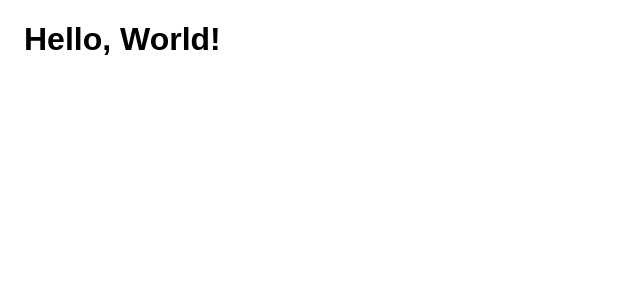
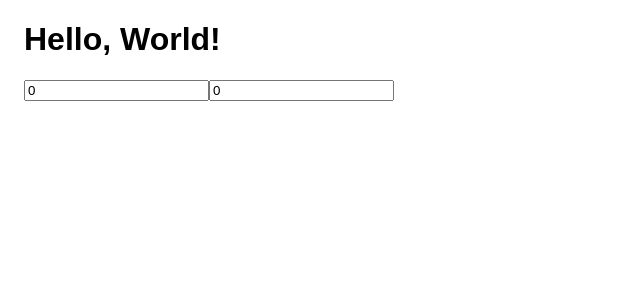
Before and after one commit to jdserpas/calculator-app, a React app: page / in a window 1280 px wide. Shown: the top 300 px of the page, without its empty margins (0-640 px from the left). Built offline with nearby package versions, Linux system fonts and the light colour scheme.

Commit message:
:construction: added input elements w/ defaults

```diff
--- a/src/App.js
+++ b/src/App.js
@@ -6,6 +6,8 @@ class App extends Component {
     return(
       <div className="App">
         <h1>Hello, World!</h1>
+        <input type="number" value="0" data-testid="input-one" />
+        <input type="number" value="0" data-testid="input-two" />
       </div>
     );
   }
```
